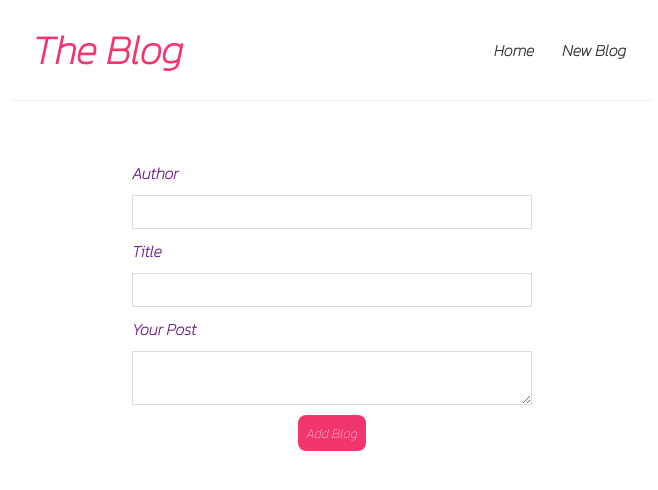
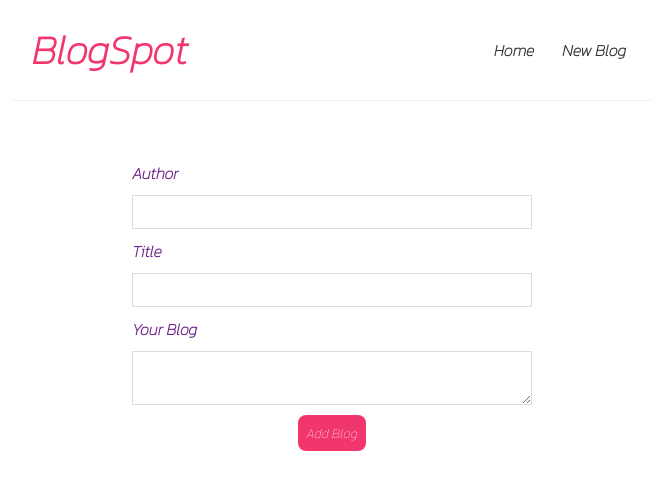
Before and after one commit to ggruiz7/TheBlogSpot, a React (Create React App) app: page /create in a window 1280 px wide. Shown: the top 490 px of the page, without its empty margins (308-966 px from the left). Built offline with nearby package versions, Linux system fonts and the light colour scheme.

Commit message:
minor changes

```diff
--- a/src/componets/Create.js
+++ b/src/componets/Create.js
@@ -32,7 +32,7 @@ const Create = () => {
         <input type="text" required value={author} onChange={(e) => setAuthor(e.target.value)} />
         <label>Title</label>
         <input type="text" required value={title} onChange={(e) => setTitle(e.target.value)} />
-        <label>Your Post</label>
+        <label>Your Blog</label>
         <textarea required value={body} onChange={(e) => setBody(e.target.value)}></textarea>
         {!isPending && <button>Add Blog</button>}
         {isPending && <button disabled>Adding...</button>}
--- a/src/componets/Navbar.js
+++ b/src/componets/Navbar.js
@@ -3,7 +3,7 @@ import { Link } from "react-router-dom";
 const Navbar = () => {
   return (
     <nav className="navbar">
-      <h1>The Blog</h1>
+      <h1>BlogSpot</h1>
       <div className="links">
         <Link to="/">Home</Link>
         <Link to="/create">New Blog</Link>
```
